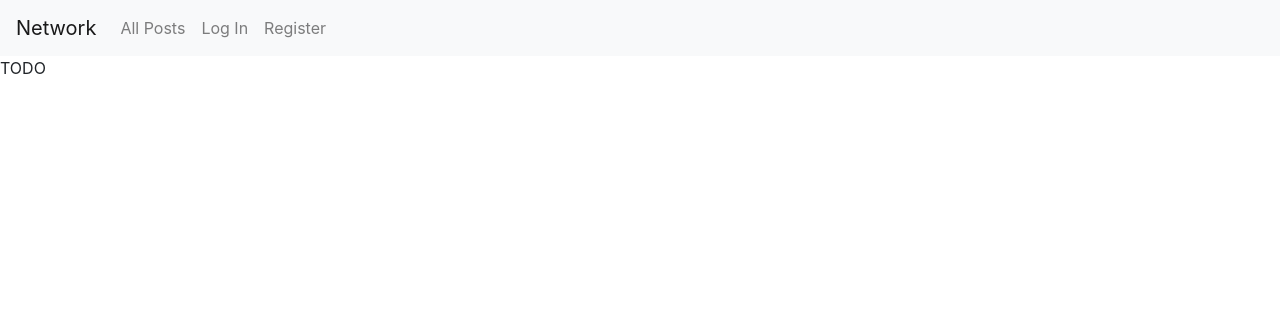
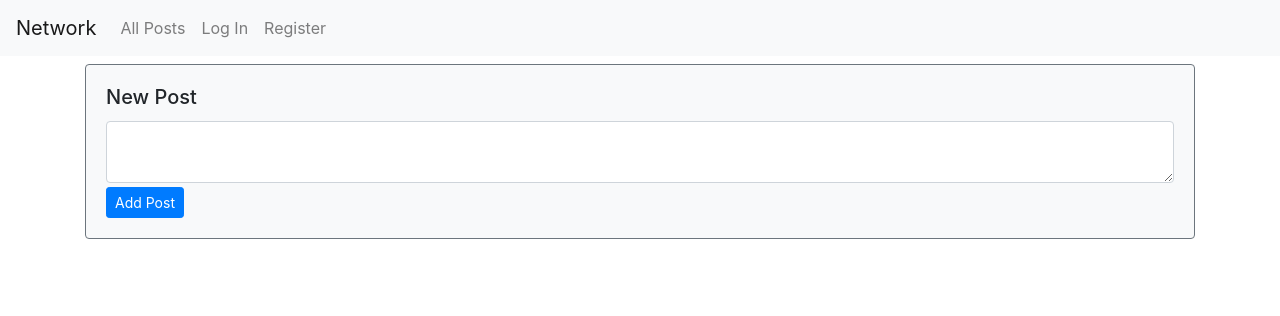
Before and after one commit to alexboneham/project-network, a Django app: page / in a window 1280 px wide. Shown: the top 316 px of the page. Run offline with Django 3.2, Linux system fonts and the light colour scheme; some libraries are stand-ins or nearby versions.

Commit message:
write basic add post layout and model

```diff
--- /dev/null
+++ b/network/forms.py
@@ -0,0 +1,4 @@
+from django import forms
+
+class NewPostForm(forms.Form):
+    content = forms.CharField(widget=forms.Textarea(attrs={'class': 'form-control', 'rows': 2}), label='')
--- a/network/templates/network/index.html
+++ b/network/templates/network/index.html
@@ -1,5 +1,24 @@
 {% extends "network/layout.html" %}
 
 {% block body %}
-    TODO
+
+<div class="row">
+    <div class="col">
+        <div class="card bg-light border-secondary mt-2">
+            <div class="card-body">
+                <div class="card-title">
+                    <h5>New Post</h5>
+                </div>
+                <div class="card-text">
+                    <form action="{% url 'new' %}" method="POST">
+                        {% csrf_token %}
+                        {{ form }}
+                        <input type="submit" value="Add Post" class="btn btn-primary btn-sm mt-1">
+                    </form>
+                </div>
+            </div>
+        </div>
+    </div>
+</div>
+
 {% endblock %}
--- a/network/templates/network/layout.html
+++ b/network/templates/network/layout.html
@@ -42,8 +42,10 @@
           </nav>
 
         <div class="body">
+            <div class="container">
             {% block body %}
             {% endblock %}
+            </div>
         </div>
     </body>
 </html>
--- a/network/urls.py
+++ b/network/urls.py
@@ -7,5 +7,6 @@ urlpatterns = [
     path("", views.index, name="index"),
     path("login", views.login_view, name="login"),
     path("logout", views.logout_view, name="logout"),
-    path("register", views.register, name="register")
+    path("register", views.register, name="register"),
+    path("new", views.new, name="new")
 ]
--- a/network/views.py
+++ b/network/views.py
@@ -1,15 +1,22 @@
 from django.contrib.auth import authenticate, login, logout
+from django.contrib.auth.decorators import login_required
 from django.db import IntegrityError
 from django.http import HttpResponse, HttpResponseRedirect
 from django.shortcuts import render
 from django.urls import reverse
 
 from .models import User
-
+from .forms import *
 
 def index(request):
-    return render(request, "network/index.html")
+    return render(request, "network/index.html", {
+        "form": NewPostForm()
+    })
 
+@login_required
+def new(request):
+    content = request.POST["content"]
+    return HttpResponse(f"Body is {content}")
 
 def login_view(request):
     if request.method == "POST":
--- a/project4/settings.py
+++ b/project4/settings.py
@@ -120,3 +120,7 @@ USE_TZ = True
 # https://docs.djangoproject.com/en/3.0/howto/static-files/
 
 STATIC_URL = '/static/'
+
+LOGIN_URL = '/login'
+
+DEFAULT_AUTO_FIELD = 'django.db.models.BigAutoField'
```
Also changed, not shown: network/models.py (+9 -0 lines), network/migrations/0002_post.py (added).
